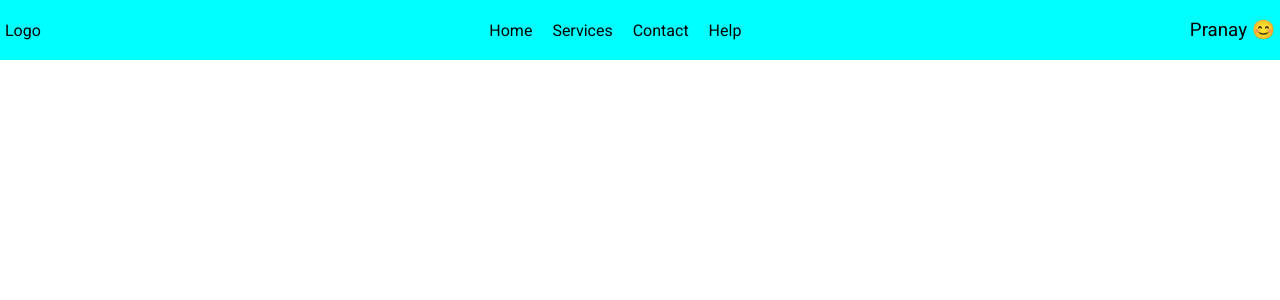
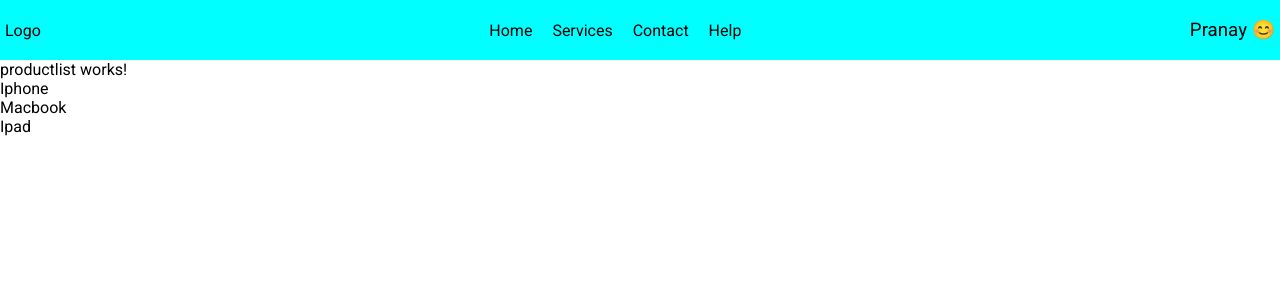
Before and after one commit to palone12/AngularLearning, an Angular app in the folder myapps/: page / in a window 1280 px wide. Shown: the top 300 px of the page. Built offline with nearby package versions, Linux system fonts and the light colour scheme.

Commit message:
Cross component cummunication

```diff
--- a/myapps/src/app/app.component.html
+++ b/myapps/src/app/app.component.html
@@ -1 +1,2 @@
 <app-navbar></app-navbar>
+<app-productlist [productName]="productNames"></app-productlist>
--- a/myapps/src/app/app.component.ts
+++ b/myapps/src/app/app.component.ts
@@ -7,4 +7,5 @@ import { Component } from '@angular/core';
 })
 export class AppComponent {
   title = 'myapps';
+  productNames : string[] = ['Iphone', 'Macbook' , 'Ipad']
 }
--- a/myapps/src/app/productlist/productlist.component.html
+++ b/myapps/src/app/productlist/productlist.component.html
@@ -1 +1,4 @@
 <p>productlist works!</p>
+<ul>
+  <li *ngFor="let item of productName"> {{item}}</li>
+</ul>
--- a/myapps/src/app/productlist/productlist.component.ts
+++ b/myapps/src/app/productlist/productlist.component.ts
@@ -1,4 +1,4 @@
-import { Component } from '@angular/core';
+import { Component, Input } from '@angular/core';
 
 @Component({
   selector: 'app-productlist',
@@ -6,5 +6,5 @@ import { Component } from '@angular/core';
   styleUrl: './productlist.component.css'
 })
 export class ProductlistComponent {
-
+ @Input() productName: string[] = [];
 }
```
